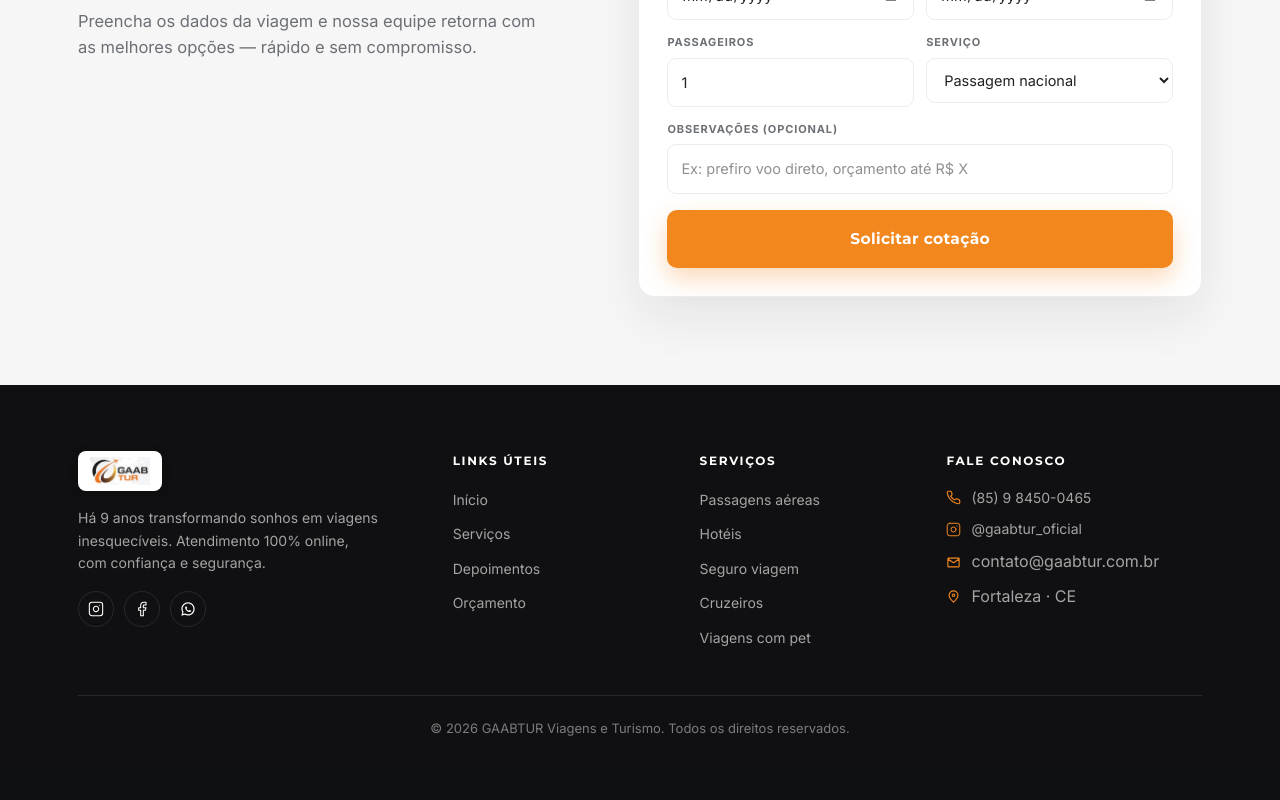
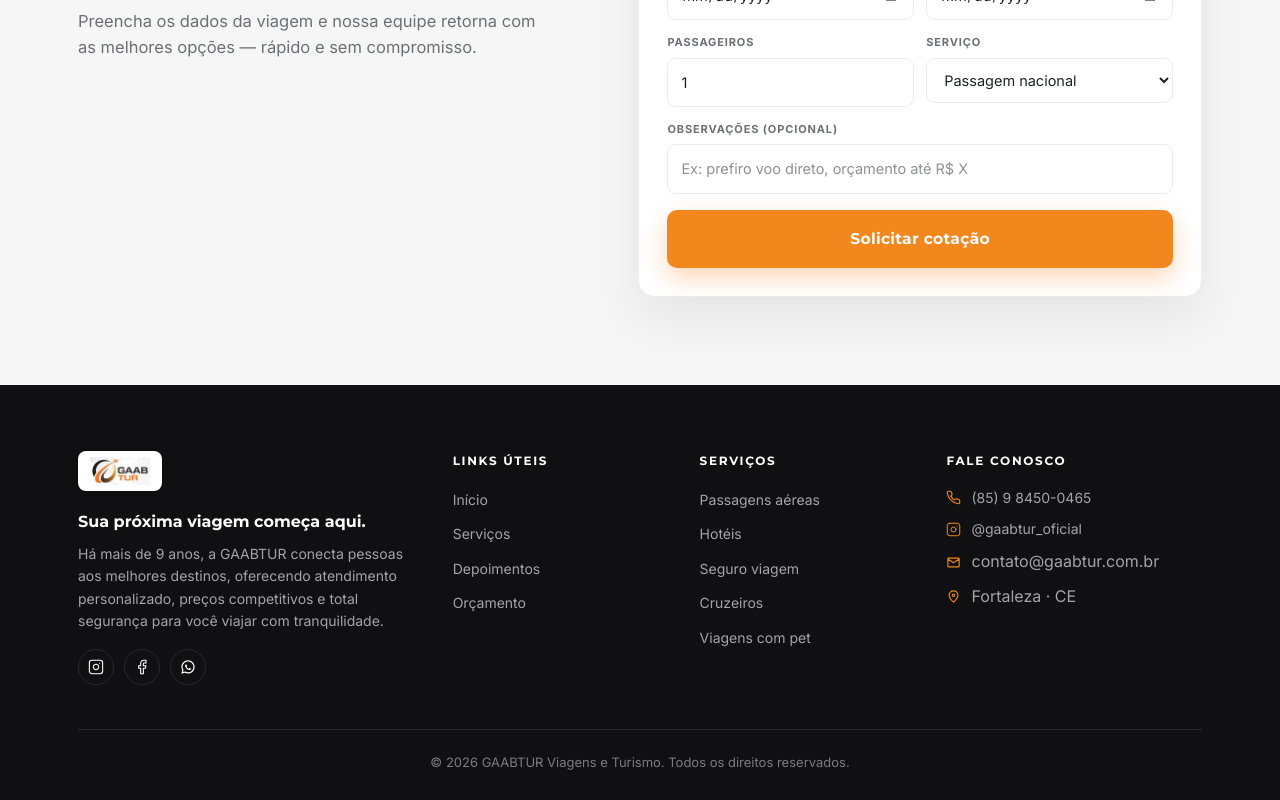
Before and after one commit to EuGabis/command_System, a Next.js app: page / in a window 1280 px wide. Shown: the part 4347-5147 px from the top of the page. Before the commit the page ends 5113 px from the top, so only its background shows below. Built offline with nearby package versions, Linux system fonts and the light colour scheme.

Commit message:
copy(site): update footer about text

```diff
--- a/src/app/(site)/page.tsx
+++ b/src/app/(site)/page.tsx
@@ -244,9 +244,13 @@ export default function SitePage() {
           <div className="g-footer-grid">
             <div>
               <Logo />
-              <p style={{ marginTop: 16, maxWidth: "34ch" }}>
-                Há 9 anos transformando sonhos em viagens inesquecíveis. Atendimento 100% online,
-                com confiança e segurança.
+              <p style={{ marginTop: 18, color: "#fff", fontWeight: 700, fontFamily: "var(--font-display)", fontSize: 16 }}>
+                Sua próxima viagem começa aqui.
+              </p>
+              <p style={{ marginTop: 8, maxWidth: "42ch" }}>
+                Há mais de 9 anos, a GAABTUR conecta pessoas aos melhores destinos, oferecendo
+                atendimento personalizado, preços competitivos e total segurança para você viajar
+                com tranquilidade.
               </p>
               <div className="g-socials">
                 <a href="https://instagram.com/gaabtur_oficial" target="_blank" rel="noopener" aria-label="Instagram"><Ico name="instagram" /></a>
```
